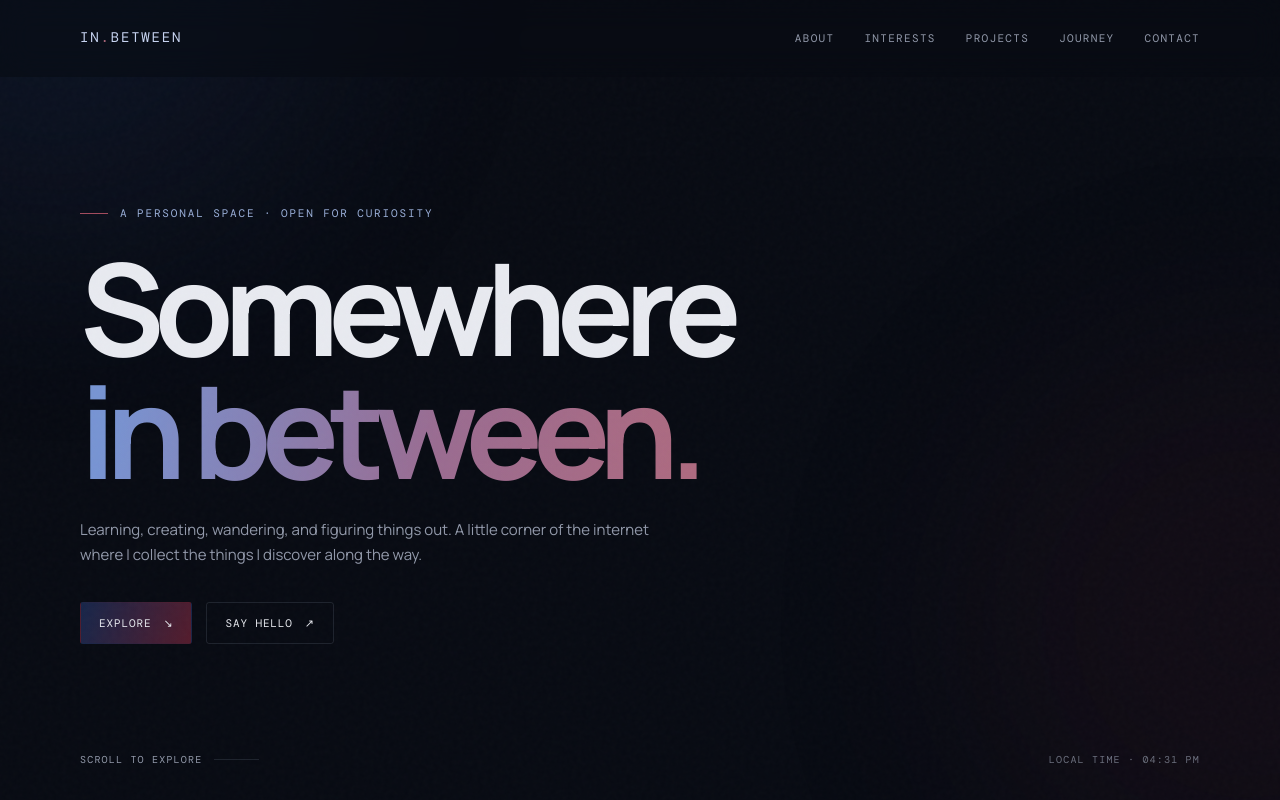
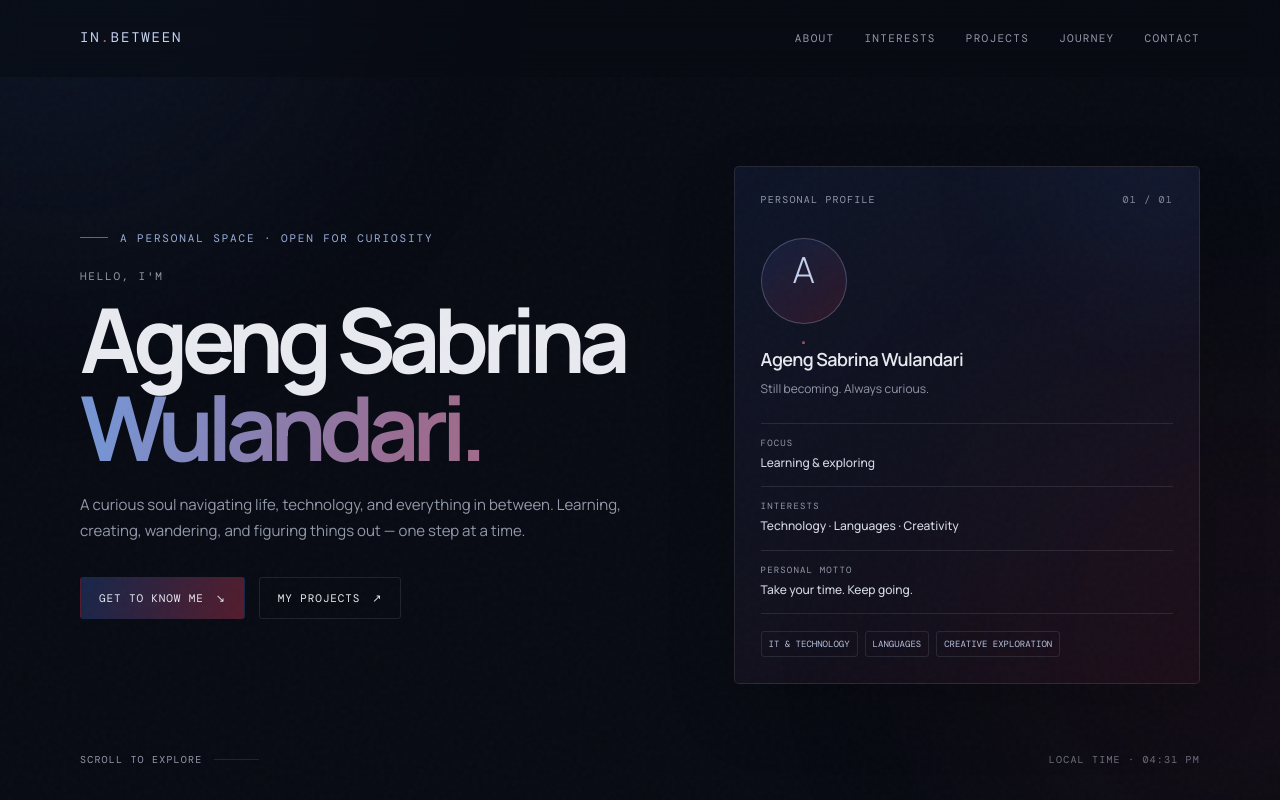
Before and after one commit to ASW1-3/in-between, a plain HTML site: page index.html in a window 1280 px wide. Shown: the top 800 px of the page. Drawn offline with nearby package versions, Linux system fonts and the light colour scheme.

Commit message:
Add files via upload
Update homepage and personal profile

```diff
--- a/index.html
+++ b/index.html
@@ -4,8 +4,8 @@
 <meta charset="UTF-8">
 <meta name="viewport" content="width=device-width, initial-scale=1.0">
 <meta name="theme-color" content="#0a1020">
-<meta name="description" content="A small corner of the internet — learning, creating, wandering, and figuring things out.">
-<title>IN BETWEEN — Personal Space</title>
+<meta name="description" content="A personal corner of the internet belonging to Ageng Sabrina Wulandari — learning, creating, wandering, and figuring things out.">
+<title>Ageng Sabrina Wulandari — IN BETWEEN</title>
 <style>
 @import url('https://fonts.googleapis.com/css2?family=DM+Mono:wght@400;500&family=Manrope:wght@300;400;500;600;700;800&display=swap');
 :root{
@@ -48,6 +48,19 @@ header.scrolled{border-color:var(--line);background:rgba(8,11,19,.88)}
 .scroll-hint{display:flex;align-items:center;gap:12px}
 .scroll-hint:after{content:"";height:1px;width:45px;background:var(--line)}
 .time{opacity:.7}
+
+.hero-grid{width:100%;display:grid;grid-template-columns:1.12fr .88fr;align-items:center;gap:60px}
+.intro-label{font:11px "DM Mono",monospace;letter-spacing:.16em;color:var(--muted);margin:24px 0 0}
+.hero h1.name-title{font-size:clamp(48px,7vw,92px);line-height:.98;letter-spacing:-.075em;margin:12px 0 22px;font-weight:700}
+.hero h1.name-title .line2{display:block;background:linear-gradient(100deg,#7794d3 5%,#9a6c91 55%,#b16a7d);-webkit-background-clip:text;background-clip:text;color:transparent}
+.profile-card{border:1px solid var(--line);border-radius:5px;padding:26px;background:linear-gradient(150deg,rgba(23,38,74,.38),rgba(84,28,44,.17));box-shadow:0 25px 70px rgba(0,0,0,.16);position:relative;overflow:hidden}
+.profile-card:before{content:"";position:absolute;right:-70px;top:-95px;width:210px;height:210px;border-radius:50%;background:var(--blue2);filter:blur(70px);opacity:.22}
+.profile-card-top{display:flex;justify-content:space-between;font:10px "DM Mono",monospace;letter-spacing:.12em;color:var(--muted)}
+.profile-monogram{width:86px;height:86px;border:1px solid rgba(180,195,230,.28);border-radius:50%;display:grid;place-items:center;font-size:36px;font-weight:300;color:#c3d0ee;margin:32px 0 20px;background:linear-gradient(145deg,rgba(23,38,74,.65),rgba(84,28,44,.45));position:relative}
+.profile-monogram span{color:var(--red)}.profile-name{font-size:18px;font-weight:600;letter-spacing:-.03em}.profile-caption{color:var(--muted);font-size:12px;margin-top:4px}
+.profile-details{margin-top:24px;border-top:1px solid var(--line)}.profile-details div{padding:13px 0;border-bottom:1px solid var(--line);display:flex;flex-direction:column;gap:4px}.profile-details span{font:9px "DM Mono",monospace;letter-spacing:.13em;color:var(--muted)}.profile-details strong{font-size:12px;font-weight:500;color:#d4d9e6}
+.profile-tags{display:flex;flex-wrap:wrap;gap:7px;margin-top:17px}.profile-tags span{font:9px "DM Mono",monospace;color:#b7c3df;border:1px solid var(--line);border-radius:3px;padding:6px 7px}
+
 section{padding:110px 0;position:relative}
 .section-head{display:flex;justify-content:space-between;align-items:flex-end;gap:25px;margin-bottom:55px}
 .section-no{font:11px "DM Mono",monospace;color:var(--accent2);letter-spacing:.12em}
@@ -109,6 +122,8 @@ footer{padding:30px 0 38px;border-top:1px solid var(--line);display:flex;justify
 .reveal{opacity:0;transform:translateY(22px);transition:opacity .75s ease,transform .75s ease}
 .reveal.visible{opacity:1;transform:translateY(0)}
 @media(max-width:800px){
+ .hero-grid{grid-template-columns:1fr;gap:36px}
+ .profile-card{max-width:560px}
  .about-grid{grid-template-columns:1fr;gap:30px}
  .interests{grid-template-columns:1fr 1fr}
  .section-head{align-items:flex-start;flex-direction:column}
@@ -116,6 +131,9 @@ footer{padding:30px 0 38px;border-top:1px solid var(--line);display:flex;justify
  .timeline-item{grid-template-columns:115px 1fr;gap:20px}
 }
 @media(max-width:600px){
+ .hero-grid{gap:28px}
+ .hero h1.name-title{font-size:clamp(45px,13vw,72px)}
+ .profile-card{padding:22px}
  .wrap{width:min(var(--max),calc(100% - 32px))}
  .nav{height:66px}
  .menu-btn{display:block}
@@ -150,14 +168,21 @@ footer{padding:30px 0 38px;border-top:1px solid var(--line);display:flex;justify
 
 <main>
 <section class="hero wrap" id="home">
-  <div class="hero-content reveal">
-    <div class="eyebrow">A PERSONAL SPACE · OPEN FOR CURIOSITY</div>
-    <h1>Somewhere<span class="line2">in between.</span></h1>
-    <p class="hero-desc">Learning, creating, wandering, and figuring things out. A little corner of the internet where I collect the things I discover along the way.</p>
-    <div class="hero-actions">
-      <a class="btn primary" href="#about">EXPLORE <span>↘</span></a>
-      <a class="btn" href="#contact">SAY HELLO <span>↗</span></a>
+  <div class="hero-grid">
+    <div class="hero-content reveal">
+      <div class="eyebrow">A PERSONAL SPACE · OPEN FOR CURIOSITY</div>
+      <p class="intro-label">HELLO, I'M</p>
+      <h1 class="name-title">Ageng Sabrina<span class="line2">Wulandari.</span></h1>
+      <p class="hero-desc">A curious soul navigating life, technology, and everything in between. Learning, creating, wandering, and figuring things out — one step at a time.</p>
+      <div class="hero-actions"><a class="btn primary" href="#about">GET TO KNOW ME <span>↘</span></a><a class="btn" href="#projects">MY PROJECTS <span>↗</span></a></div>
     </div>
+    <aside class="profile-card reveal">
+      <div class="profile-card-top"><span>PERSONAL PROFILE</span><span>01 / 01</span></div>
+      <div class="profile-monogram">A<span>.</span></div>
+      <div class="profile-name">Ageng Sabrina Wulandari</div><div class="profile-caption">Still becoming. Always curious.</div>
+      <div class="profile-details"><div><span>FOCUS</span><strong>Learning & exploring</strong></div><div><span>INTERESTS</span><strong>Technology · Languages · Creativity</strong></div><div><span>PERSONAL MOTTO</span><strong>Take your time. Keep going.</strong></div></div>
+      <div class="profile-tags"><span>IT & TECHNOLOGY</span><span>LANGUAGES</span><span>CREATIVE EXPLORATION</span></div>
+    </aside>
   </div>
   <div class="hero-bottom"><div class="scroll-hint">SCROLL TO EXPLORE</div><div class="time" id="clock">LOCAL TIME · --:--</div></div>
 </section>
```
